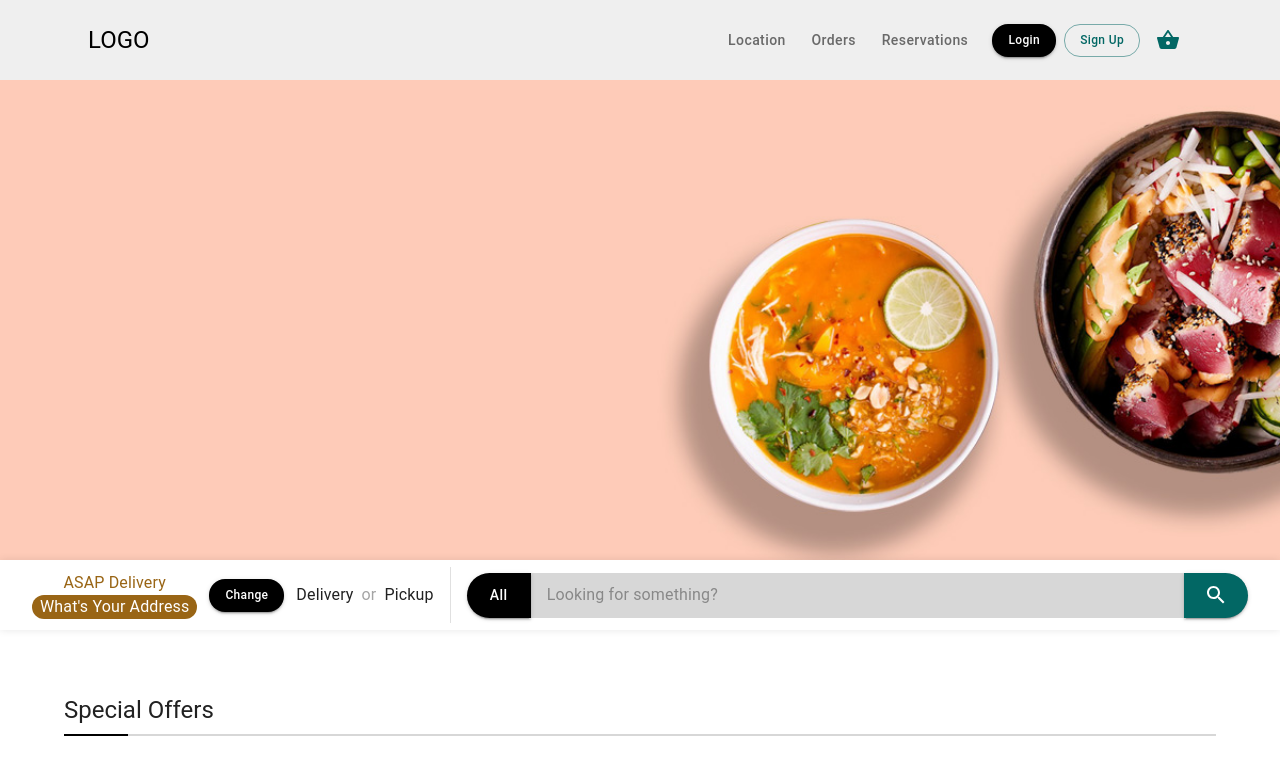
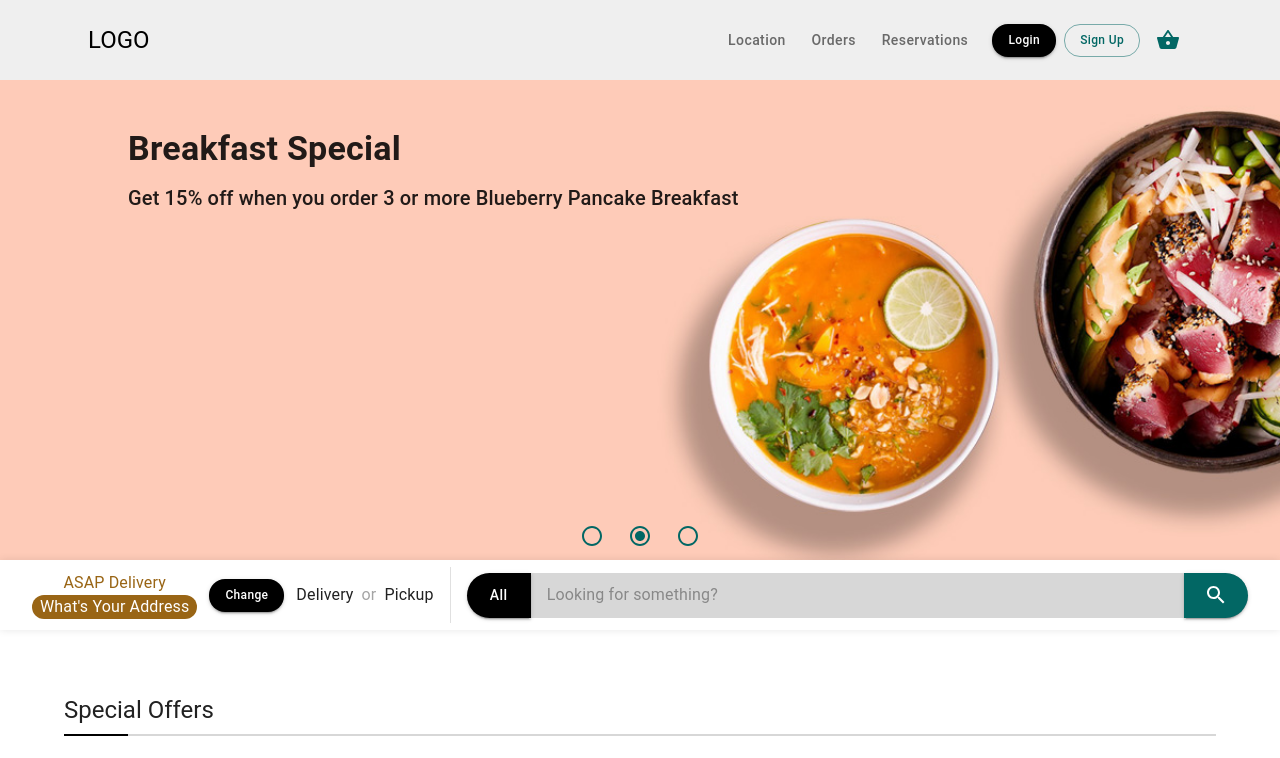
Before and after one commit to mmdalipour/restaurant-material-design, a React (Create React App) app: page / in a window 1280 px wide. Shown: the top 758 px of the page. Built offline with nearby package versions, Linux system fonts and the light colour scheme.

Commit message:
added carousel

```diff
--- a/src/components/Hero/Hero.jsx
+++ b/src/components/Hero/Hero.jsx
@@ -1,4 +1,4 @@
-import React from "react";
+import React, { useState, useEffect } from "react";
 import { makeStyles } from "@material-ui/styles";
 
 // assets
@@ -6,6 +6,13 @@ import BackgroundImage from "../../assets/images/bg.jpg";
 
 // components
 import Box from "@material-ui/core/Box";
+import IconButton from "@material-ui/core/IconButton";
+import Typography from "@material-ui/core/Typography";
+import Fade from "@material-ui/core/Fade";
+
+// icons
+import RadioButtonUncheckedIcon from "@material-ui/icons/RadioButtonUnchecked";
+import RadioButtonCheckedIcon from "@material-ui/icons/RadioButtonChecked";
 
 export const HERO_HEIGHT = 480;
 
@@ -13,20 +20,110 @@ export const HERO_HEIGHT = 480;
 const useStyles = makeStyles(() => ({
   root: {
     height: HERO_HEIGHT,
-    zIndex: -10
+    width: "100%",
+    zIndex: -10,
+    backgroundImage: `url(${BackgroundImage})`,
+    backgroundSize: "cover",
+    backgroundPosition: "center",
+    display: "flex",
+    justifyContent: "center",
+    alignItems: "center",
   },
-  image: {
-    width: "100%",
-    height: "100%",
-    objectFit: "cover"
-  }
+  buttonContainer: {
+    bottom: 0,
+    left: "50%",
+    position: "absolute",
+    transform: "translateX(-50%)",
+  },
 }));
 
+let interval;
 const Hero = (props) => {
   const classes = useStyles();
+
+  const [activeDot, setActiveDot] = useState(0);
+
+  const handleDotClick = (index) => {
+    setActiveDot(index);
+    clearInterval(interval);
+    interval = setInterval(() => {
+      setActiveDot((prevState) => (prevState + 1) % 3);
+    }, 3000);
+  };
+
+  useEffect(() => {
+    interval = setInterval(() => {
+      setActiveDot((prevState) => (prevState + 1) % 3);
+    }, 3000);
+  }, []);
+
   return (
     <Box className={classes.root} position="fixed" top="0" left="0" {...props}>
-      <img className={classes.image} src={BackgroundImage} alt="bg" />
+      <Box position="relative" width="80%" height="80%">
+        <Fade unmountOnExit in={activeDot === 0}>
+          <Box position="absolute" top="0" left="0">
+            <Typography gutterBottom variant="h4">
+              <b>code FREEDINE</b>
+            </Typography>
+            <Typography variant="h6" gutterBottom>
+              Enjoy $10 Off When you order two or more of Blueberry Pancake
+              Breakfast
+            </Typography>
+            <Typography
+              gutterBottom
+              variant="subtitle1"
+              style={{ color: "rgb(105,105,105)" }}
+            >
+              The Coupon is only applicable for the specific item and can not be
+              combine with any other order
+            </Typography>
+          </Box>
+        </Fade>
+        <Fade unmountOnExit in={activeDot === 1}>
+          <Box position="absolute" top="0" left="0">
+            <Typography gutterBottom variant="h4">
+              <b>Breakfast Special</b>
+            </Typography>
+            <Typography variant="h6" gutterBottom>
+              Get 15% off when you order 3 or more Blueberry Pancake Breakfast
+            </Typography>
+          </Box>
+        </Fade>
+
+        <Fade unmountOnExit in={activeDot === 2}>
+          <Box position="absolute" top="0" left="0">
+            <Typography gutterBottom variant="h4">
+              <b>Chief Special</b>
+            </Typography>
+            <Typography variant="h6" gutterBottom>
+              Get $10 off when you order $20 or more T-Bone Steak & Eggs
+            </Typography>
+          </Box>
+        </Fade>
+      </Box>
+      <Box className={classes.buttonContainer}>
+        <IconButton color="primary" onClick={() => handleDotClick(0)}>
+          {activeDot === 0 ? (
+            <RadioButtonCheckedIcon />
+          ) : (
+            <RadioButtonUncheckedIcon />
+          )}
+        </IconButton>
+        <IconButton color="primary" onClick={() => handleDotClick(1)}>
+          {activeDot === 1 ? (
+            <RadioButtonCheckedIcon />
+          ) : (
+            <RadioButtonUncheckedIcon />
+          )}
+        </IconButton>
+        <IconButton color="primary" onClick={() => handleDotClick(2)}>
+          {activeDot === 2 ? (
+            <RadioButtonCheckedIcon />
+          ) : (
+            <RadioButtonUncheckedIcon />
+          )}
+        </IconButton>
+      </Box>
     </Box>
   );
 };
```
